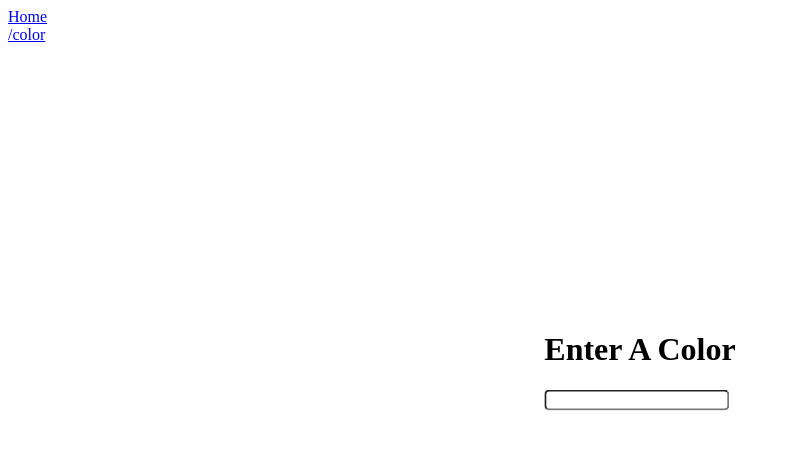
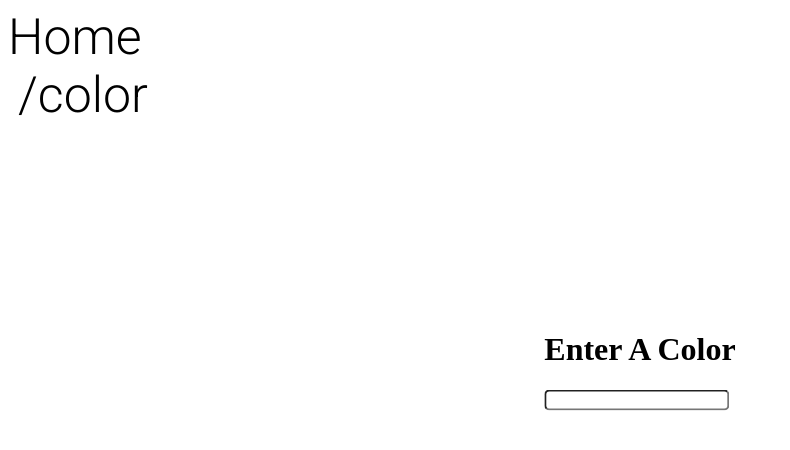
Before and after one commit to chupper100/-old-chupper100.github.io, a website: page index.html in a window 1280 px wide. Shown: the whole page, without its empty margins (0-790 px from the left). Drawn offline with Linux system fonts and the light colour scheme; files whose address does not match are found by name.

Commit message:
updated fonts family

```diff
--- a/color/script.js
+++ b/color/script.js
@@ -1,5 +1,5 @@
 let div = document.createElement('div');
-div.innerHTML = '<h1>Enter A Color</h1><input type="text" value"Enter A Color"/>'
+div.innerHTML = '<h1>Enter A Color</h1><input type="text" value""/>'
 document.body.appendChild(div);
 
 //center div
--- a/color/style.css
+++ b/color/style.css
@@ -1,3 +1,10 @@
+@import url('https://fonts.googleapis.com/css2?family=Roboto:wght@300&display=swap');
+
 * {
     transition: all 0.3s ease;
+
 }
+
+h1 {
+    font-family: 'Roboto', sans-serif;
+}
--- a/style.css
+++ b/style.css
@@ -1,7 +1,7 @@
-
+@import url('https://fonts.googleapis.com/css2?family=Roboto:wght@300&display=swap');
 
 *{
-    transition: all 0.5s;
+    transition: all .3s;
 }
 
 input {
@@ -12,9 +12,29 @@ input {
 a li {
     transition: all .05s;
     mix-blend-mode: difference;
+    display: inline-block;
+}
+nav {
+    display: inline-block;
+}
+li {
+    list-style: none;
+    margin-left: 10px;
 
 }
 
-li {
-    list-style: none;
+a {
+    font-size: 50px;
+    font-family: 'Roboto', sans-serif;
+    color: black;
+    text-decoration: none;
+
 }
+
+li:hover > a {
+    color: #ff0000;
+}
+
+a:visited {
+    color: black;
+}
```
